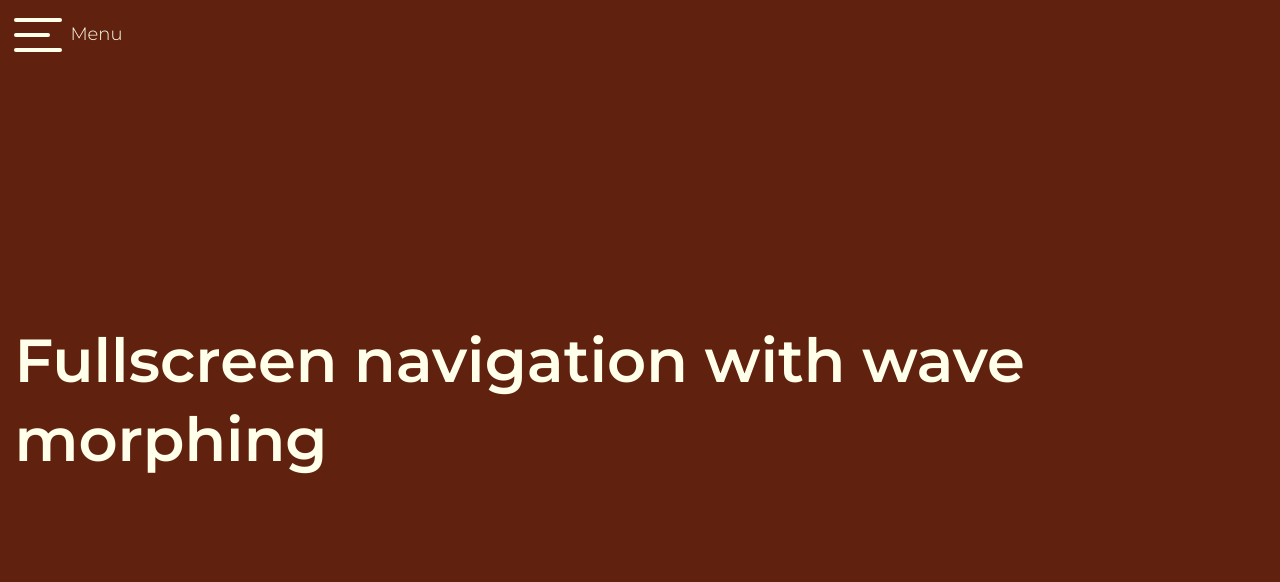
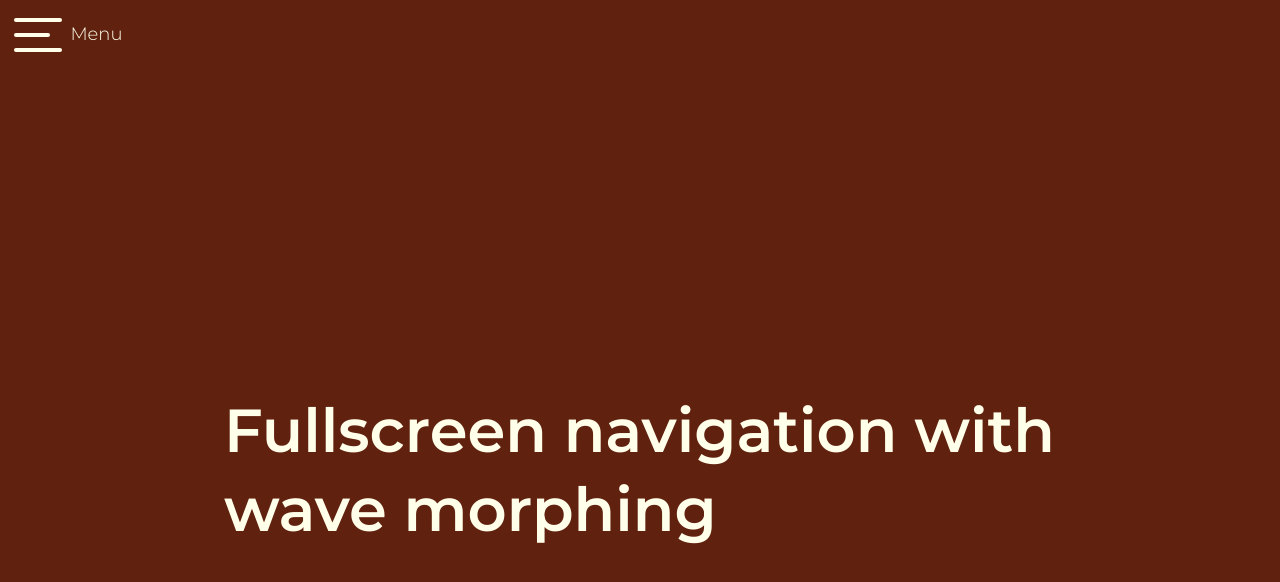
Before and after one commit to sanya-misharin/html-css-js-kits, a plain HTML site: page fullscreen-navigation-with-morphing/index.html in a window 1280 px wide. Drawn offline with nearby package versions, Linux system fonts and the light colour scheme.

Commit message:
change width header in morphing animation menu

```diff
--- a/fullscreen-navigation-with-morphing/css/main.scss
+++ b/fullscreen-navigation-with-morphing/css/main.scss
@@ -24,6 +24,7 @@ body {
 
 h1 {
     font-size: $font-size * 3;
+    max-width: 52rem;
 }
 
 .container {
@@ -152,6 +153,7 @@ nav {
 main {
     height: 100vh;
     position: relative;
+    padding: 4.4rem 0;
 }
 
 @media (max-width: 992px) {
```
Also changed, not shown: fullscreen-navigation-with-morphing/css/main.css, 1 other file.
